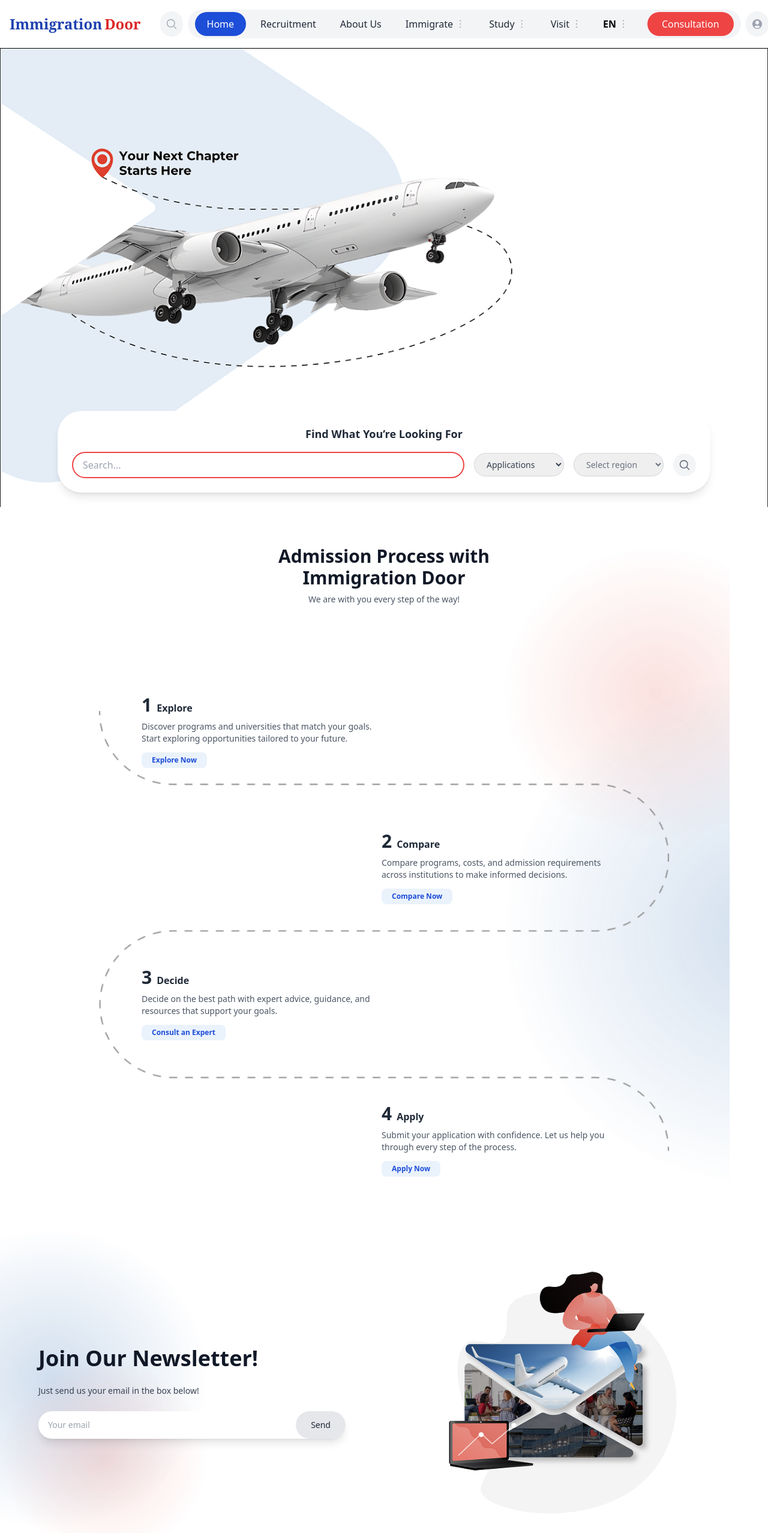
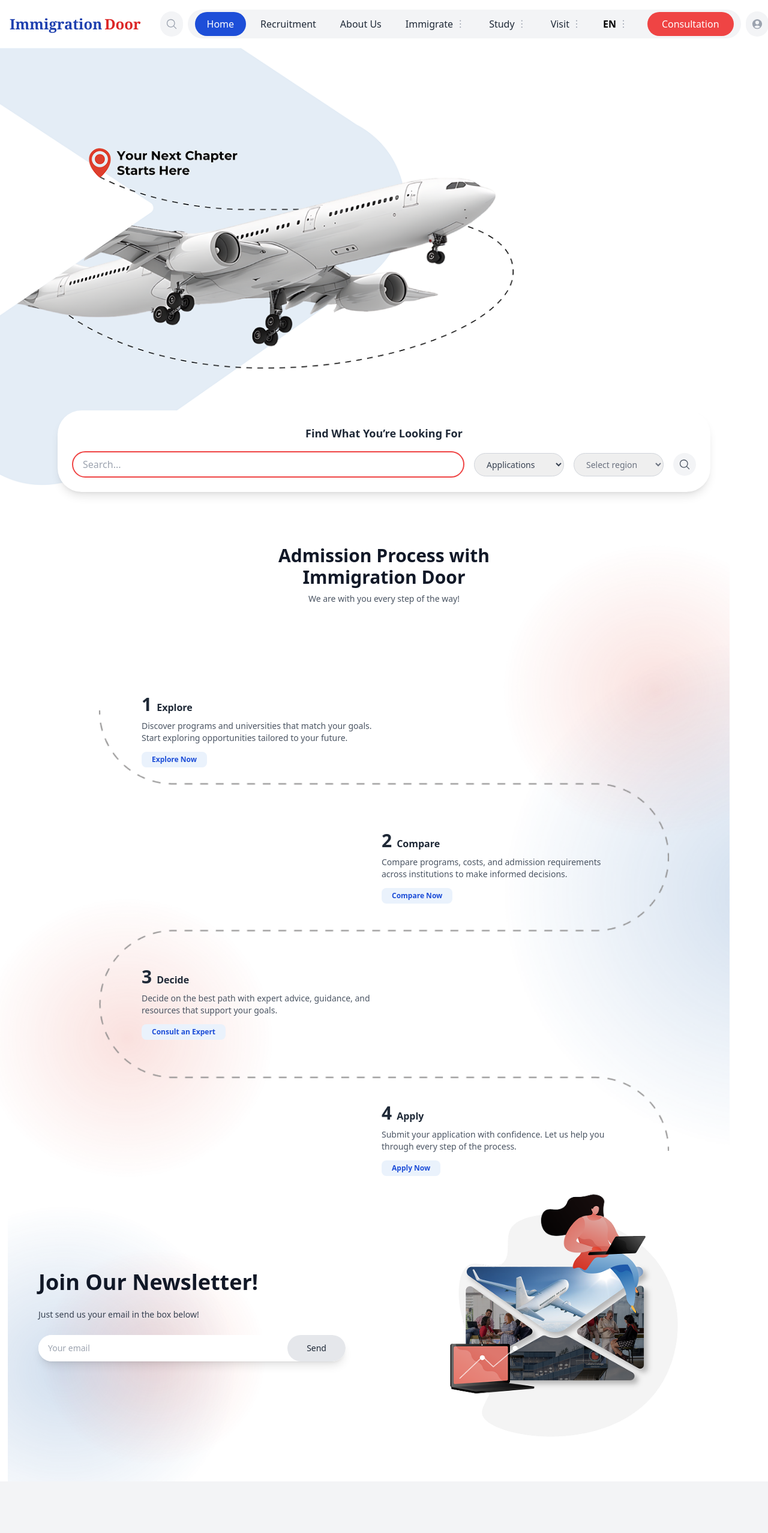
Before and after one commit to Aetthera/University-Admission-and-Immigration-Website, a React (Vite) app in the folder frontend/: page / in a window 1280 px wide. Shown: the top 2555 px of the page at 60% size. Built offline with nearby package versions, Linux system fonts and the light colour scheme.

Commit message:
Improve NewsletterSection

```diff
--- a/frontend/src/components/UniversitySelection/AdmissionProcess.jsx
+++ b/frontend/src/components/UniversitySelection/AdmissionProcess.jsx
@@ -2,6 +2,8 @@ import React from "react";
 import redHalo from "../../assets/Vector.png";
 import blueHalo from "../../assets/Vector1.png";
 import curveLine from "../../assets/Layer_1.png";
+import blueHaloo from "../../assets/Vectorred.png";
+
 
 export default function AdmissionProcess() {
   const steps = [
@@ -36,7 +38,7 @@ export default function AdmissionProcess() {
   ];
 
   return (
-    <section className="relative w-full bg-white overflow-hidden py-16 px-4">
+    <section className="relative w-full bg-white overflow-hidden py-16 px-4 pb-0">
       {/* Background halos */}
       <img
         src={blueHalo}
@@ -47,6 +49,11 @@ export default function AdmissionProcess() {
         src={redHalo}
         className="absolute right-[5%] bottom-[5%] w-[30vw] max-w-[400px] opacity-30 z-0"
         alt="red halo"
+ />
+           <img
+              src={blueHaloo}
+              className="absolute left-[-3%] bottom-[1%] w-[50vw] max-w-[500px] opacity-30 z-0"
+              alt="red halo"
       />
 
       {/* Title */}
--- a/frontend/src/components/UniversitySelection/BannerSearchSection.jsx
+++ b/frontend/src/components/UniversitySelection/BannerSearchSection.jsx
@@ -1,21 +1,21 @@
 import React from "react";
 import { MagnifyingGlassIcon } from "@heroicons/react/24/solid";
-import planeBanner from "../../assets/Banner-Uni-Search.png";
+import planeBanner from "../../assets/Banner-Uni-Search 1.png";
 
 export default function BannerSearchSection() {
   return (
-    <section className="w-full bg-white">
-      {/* Image with text & search overlay */}
-      <div className="relative w-full max-w-[1440px] mx-auto overflow-hidden border-0 shadow-none">
+    <section className="w-full bg-white overflow-hidden">
+      {/* Wrapper with no border and no outline */}
+      <div className="relative w-full max-w-[1440px] mx-auto overflow-hidden border-none outline-none shadow-none">
         {/* Plane Image */}
         <img
           src={planeBanner}
           alt="Plane Banner"
-          className="w-full h-auto object-cover block border-0 outline-none ring-0 shadow-none"
+          className="w-full h-auto object-cover block border-none outline-none ring-0 shadow-none select-none pointer-events-none"
           draggable={false}
         />
 
-        {/* Search Box Container */}
+        {/* Search Box */}
         <div className="absolute bottom-6 left-1/2 transform -translate-x-1/2 w-[90%] md:w-[85%] bg-white px-6 py-6 rounded-[40px] shadow-lg flex flex-wrap items-center justify-center gap-4">
           <h2 className="w-full text-center font-semibold text-gray-800 text-lg">
             Find What You’re Looking For
--- a/frontend/src/components/UniversitySelection/NewsletterSection.jsx
+++ b/frontend/src/components/UniversitySelection/NewsletterSection.jsx
@@ -5,47 +5,49 @@ import mailIllustration from "../../assets/illustration-mail.png";
 
 export default function NewsletterSection() {
   return (
-    <section className="relative w-full overflow-hidden bg-white py-16 px-4">
+ <section className="relative w-full bg-white pt-0 pb-16 px-6 overflow-hidden">
+
       {/* Background halos */}
        <img
               src={blueHalo}
-        className="absolute left-0 top-0 w-64 md:w-[350px] opacity-30 z-0"
+              className="absolute left-[1%] top-[5%] w-[30vw] max-w-[600px] opacity-30 z-0"
               alt="blue halo"
             />
             <img
               src={redHalo}
-        className="absolute left-0 bottom-0 w-64 md:w-[350px] opacity-30 z-0"
+              className="absolute left-[5%] bottom-[5%] w-[30vw] max-w-[500px] opacity-30 z-0"
               alt="red halo"
       />
 
       {/* Main Content */}
-      <div className="relative z-10 max-w-6xl mx-auto flex flex-col md:flex-row items-center justify-between gap-10">
-        {/* Left Text + Input */}
-        <div className="w-full md:w-1/2 space-y-6">
+      <div className="relative z-10 max-w-6xl mx-auto flex flex-col md:flex-row items-center justify-between gap-12">
+        {/* Text + Input */}
+        <div className="w-full md:w-1/2 space-y-6 text-center md:text-left">
           <h2 className="text-3xl md:text-4xl font-bold text-gray-900">
             Join Our Newsletter!
           </h2>
           <p className="text-sm text-gray-700">
             Just send us your email in the box below!
           </p>
-          <div className="flex items-center rounded-full bg-white shadow-lg w-full max-w-lg overflow-hidden">
+          <div className="flex items-center rounded-full bg-white shadow-lg w-full max-w-lg mx-auto md:mx-0 overflow-hidden">
             <input
               type="email"
               placeholder="Your email"
               className="flex-grow px-4 py-3 text-sm focus:outline-none"
             />
-            <button className="bg-gray-200 text-gray-800 px-6 py-3 rounded-full hover:bg-gray-300 transition text-sm font-medium">
+           <button className="px-8 py-3 text-sm font-medium text-gray-800 bg-gray-200 rounded-full hover:bg-gray-300 transition-all shadow-none border-none outline-none focus:outline-none">
+
               Send
             </button>
           </div>
         </div>
 
-        {/* Right Illustration */}
+        {/* Illustration */}
         <div className="w-full md:w-1/2 flex justify-center">
           <img
             src={mailIllustration}
             alt="Newsletter Illustration"
-            className="w-[300px] md:w-[400px]"
+            className="w-[260px] md:w-[400px] object-contain"
           />
         </div>
       </div>
```
Also changed, not shown: frontend/src/assets/Banner-Uni-Search 1.png (added). Lines whose indentation alone changed are shown as unchanged.
